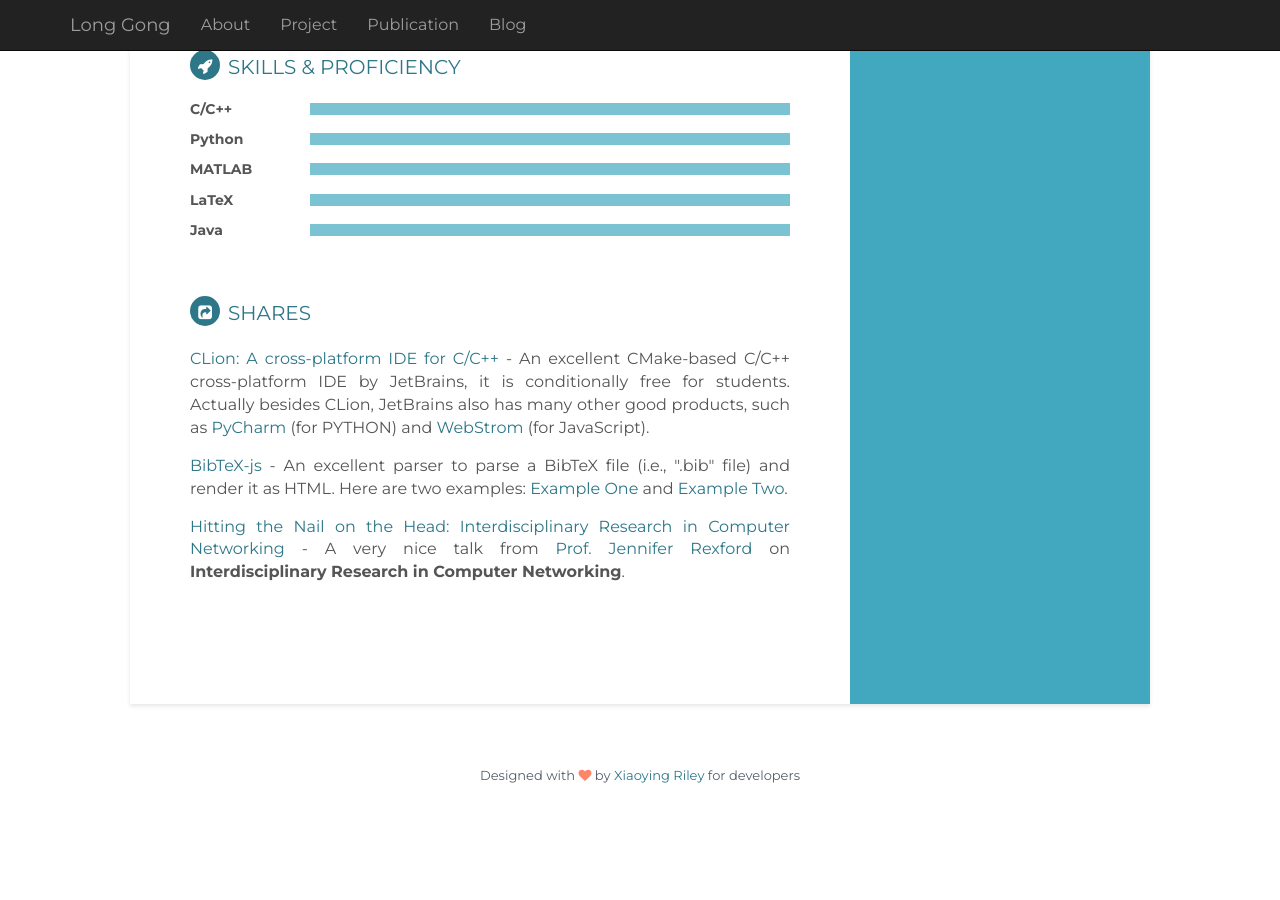
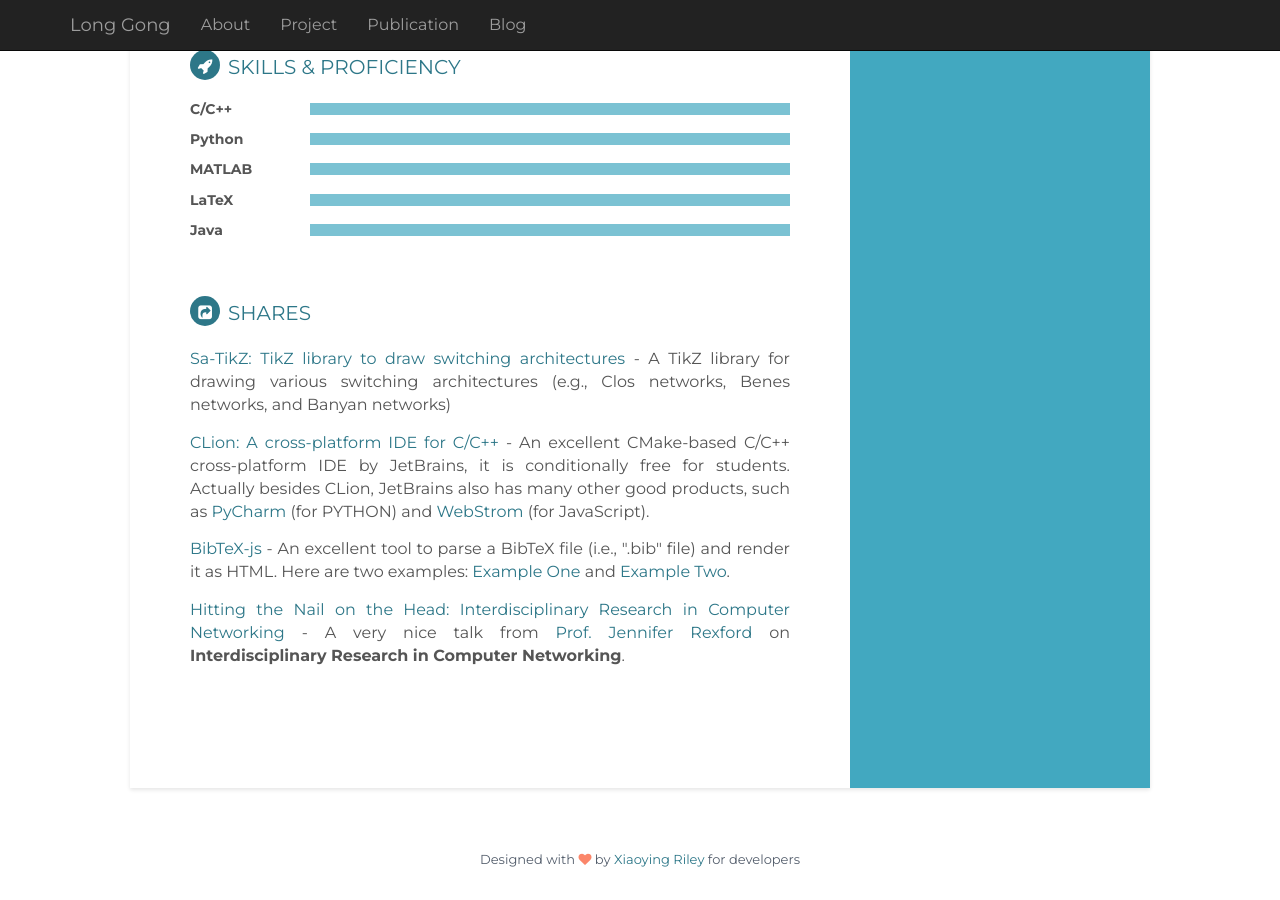
Before and after one commit to lgong30/lgong30.github.io, a Jekyll site: the page built from _pages/01_about.md, in a window 1280 px wide and 900 px high, scrolled down 2989 px. Built offline with Jekyll 4.4.1, drawn with Linux system fonts in a browser that asks for light colours; nearby versions of some CDN libraries; comment, search, counter and statistics services are not loaded; before the commit the page ends 3806 px from its top, so only the background shows below that.

Commit message:
add more shares

```diff
--- a/_config.yml
+++ b/_config.yml
@@ -344,6 +344,10 @@ courses:
       url: https://www.youtube.com/watch?v=dv4mXBsv6TI&list=PLacuG5pysFbDQU8kKxbUh4K5c1iL5_k7k
 
 shares:
+  - share04:
+    name: "Sa-TikZ: TikZ library to draw switching architectures"
+    url: "http://cfiandra.github.io/Sa-TikZ/"
+    description: "A TikZ library for drawing various switching architectures (e.g., Clos networks, Benes networks, and Banyan networks)"
   - share03:
     name: "CLion: A cross-platform IDE for C/C++"
     url: https://www.jetbrains.com/clion/
@@ -351,7 +355,7 @@ shares:
   - share02:
     name: "BibTeX-js"
     url: https://github.com/pcooksey/bibtex-js
-    description: "An excellent parser to parse a BibTeX file (i.e., \".bib\" file) and render it as HTML. Here are two examples: <a href='https://network-theory-group.github.io/' target='_blank'>Example One</a> and <a href='https://www.cc.gatech.edu/home/jx/pub_list.html' target='_blank'>Example Two</a>."
+    description: "An excellent tool to parse a BibTeX file (i.e., \".bib\" file) and render it as HTML. Here are two examples: <a href='https://network-theory-group.github.io/' target='_blank'>Example One</a> and <a href='https://www.cc.gatech.edu/home/jx/pub_list.html' target='_blank'>Example Two</a>."
   - share01:
     name: "Hitting the Nail on the Head: Interdisciplinary Research in Computer Networking"
     url: https://www.youtube.com/watch?v=VEEPJjg2pkI
```
